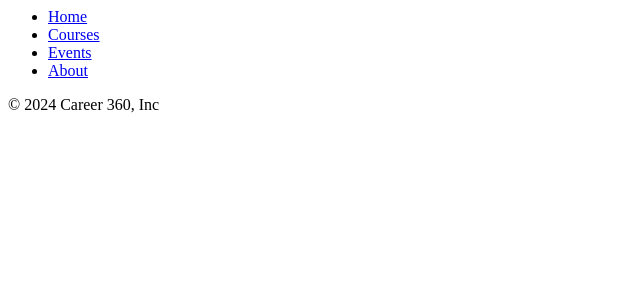
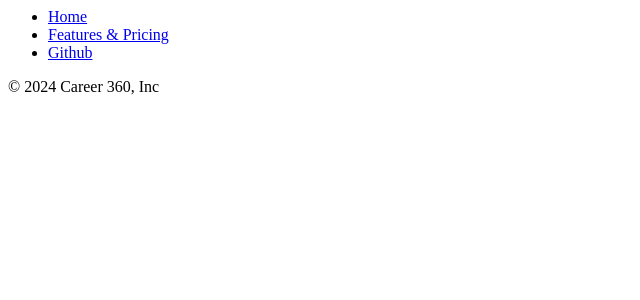
Before and after one commit to rayalnitin/Flask-practice, a Flask app: template templates/footer.html in a window 1280 px wide. Shown: the top 300 px of the page, without its empty margins (0-640 px from the left). Run offline with Flask 3, Linux system fonts and the light colour scheme; the template is opened without the code that fills it, so the values that code supplies are empty.

Commit message:
added mailto links

```diff
--- a/templates/footer.html
+++ b/templates/footer.html
@@ -4,7 +4,7 @@
       <li class="nav-item">
         <a
           target="_blank"
-          href="https://www.jovian.ai"
+          href="https://career-360.onrender.com/"
           class="nav-link px-2 text-muted"
           >Home</a
         >
@@ -12,26 +12,17 @@
       <li class="nav-item">
         <a
           target="_blank"
-          href="https://jovian.ai/learn"
+          href="mailto:career360@gmail.com?subject=Information%20Regarding%20Features%20and%20Pricing%20"
           class="nav-link px-2 text-muted"
-          >Courses</a
-        >
-      </li>
-
-      <li class="nav-item">
-        <a
-          target="_blank"
-          href="https://jovian.ai/events"
-          class="nav-link px-2 text-muted"
-          >Events</a
+          >Features & Pricing</a
         >
       </li>
       <li class="nav-item">
         <a
           target="_blank"
-          href="https://jovian.ai/about"
+          href="https://github.com/rayalnitin/Flask-practice"
           class="nav-link px-2 text-muted"
-          >About</a
+          >Github</a
         >
       </li>
     </ul>
--- a/templates/home.html
+++ b/templates/home.html
@@ -73,7 +73,11 @@
       </div>
     </div>
     <div style="text-align: center" class="p-2">
-      <button class="btn btn-secondary btn-md">Contact Us</button>
+      <a
+        href="mailto:career360@gmail.com?subject=Queries%20regarding%20 "
+        class="btn btn-secondary btn-md"
+        >Contact Us</a
+      >
     </div>
     {% include 'footer.html' %}
   </body>
--- a/templates/jobdetail.html
+++ b/templates/jobdetail.html
@@ -7,8 +7,7 @@
     {% endif %}
   </div>
   <div class="col-2">
-    <a type="button" class="btn btn-outline-primary">Apply</a>
+    <a href="mailto:career360@gmail.com?subject=Application%20for%20{{job['title']}}" button" class="btn btn-outline-primary">Apply</a>
   </div>
-
   <br />
 </div>
```
